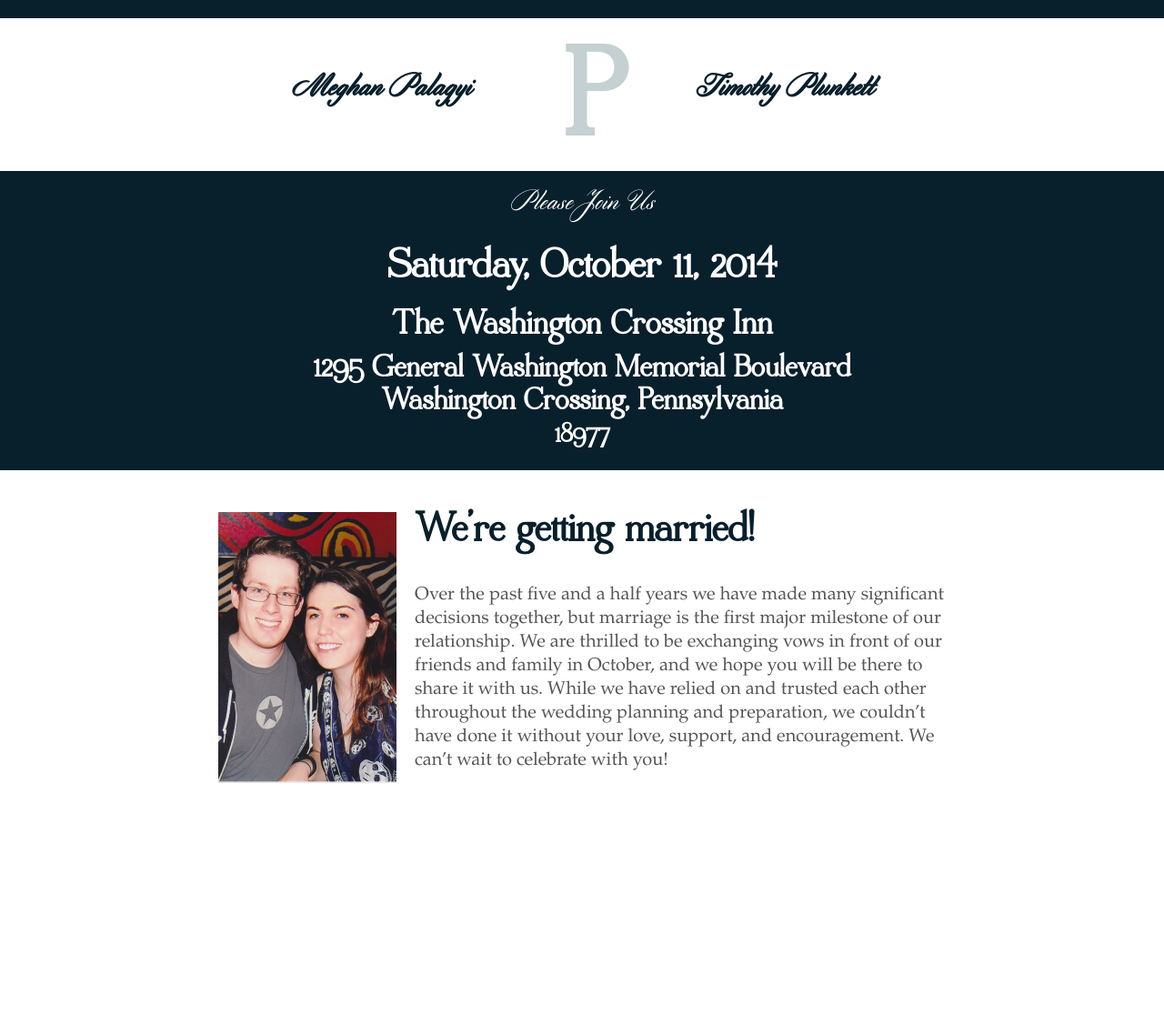
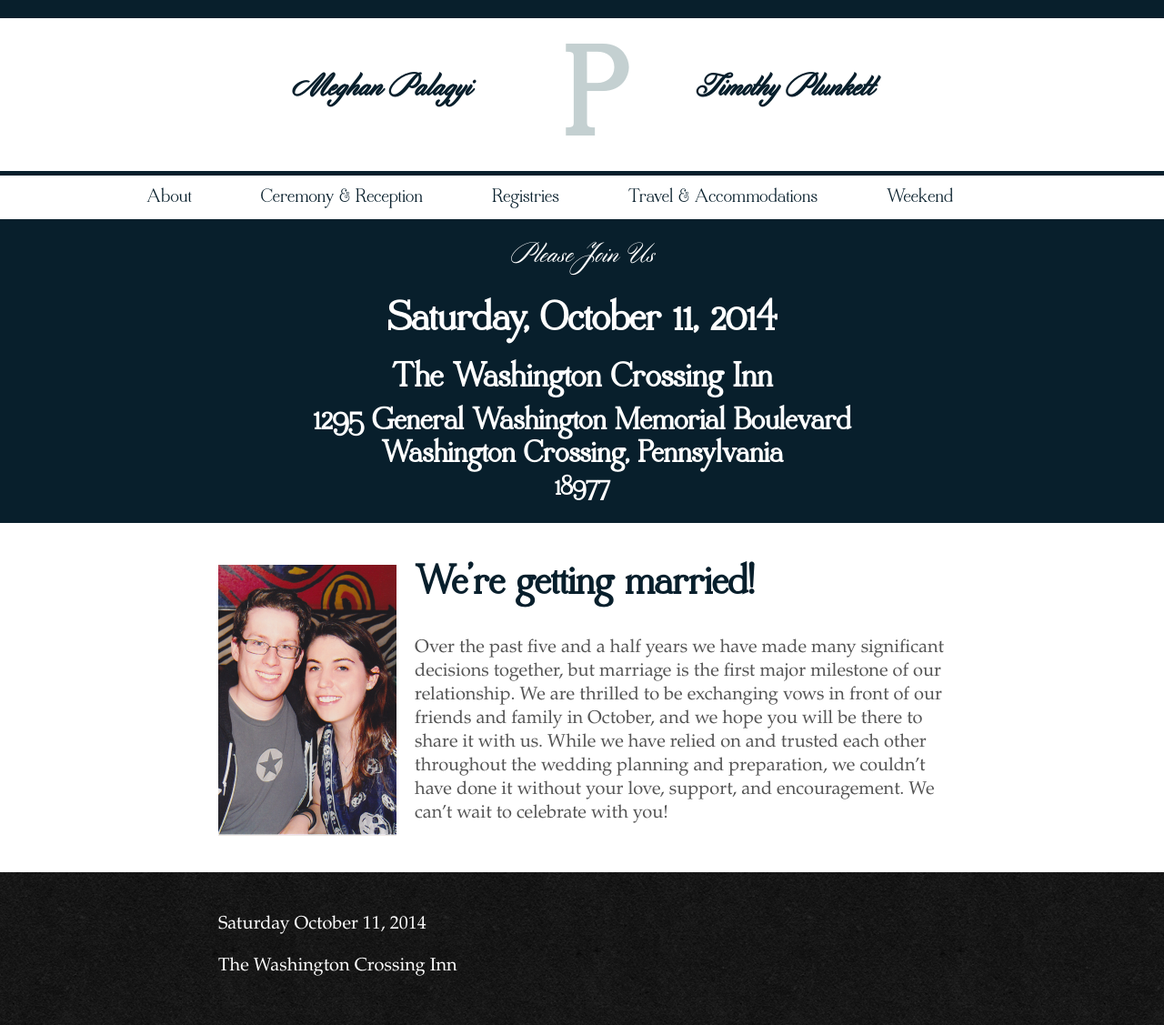
Before and after one commit to timplunkett/meghanandtim.us, a Jekyll site: the page built from index.md, in a window 1280 px wide. Shown: the whole page at 91% size. Built offline with Jekyll 4.4.1, drawn with Linux system fonts in a browser that asks for light colours; before the commit the page ends 920 px from its top, so only the background shows below that.

Commit message:
Revert "Temporarily remove the navigation and footer."
This reverts commit 20a41474d5a47021fcbb7f9b0f76671cca415515.

```diff
--- a/_layouts/default.html
+++ b/_layouts/default.html
@@ -7,15 +7,34 @@
 </head>
 <body>
 
+<div id="root">
 <header role="banner">
   <section class="name">
     <h1 class="cap-p"><a href="/">P</a></h1>
     <h2 class="names meghan">Meghan Palagyi</h2>
     <h2 class="names tim">Timothy Plunkett</h2>
   </section>
+  <nav role="navigation">
+    <ul class="menu">
+      <li><a href="/about">About</a></li>
+      <li><a href="/ceremony-reception">Ceremony &amp; Reception</a></li>
+      <li><a href="/registries">Registries</a></li>
+      <li><a href="/travel-accommodations">Travel &amp; Accommodations</a></li>
+      <li><a href="/weekend">Weekend</a></li>
+    </ul>
+  </nav>
 </header>
 
 {{ content }}
+<div id="root_footer"></div>
+</div>
+
+<footer role="contentinfo" id="footer">
+  <section class="contact">
+    <p>Saturday October 11, 2014</p>
+    <p>The Washington Crossing Inn</p>
+  </section>
+</footer>
 
 </body>
 </html>
```
